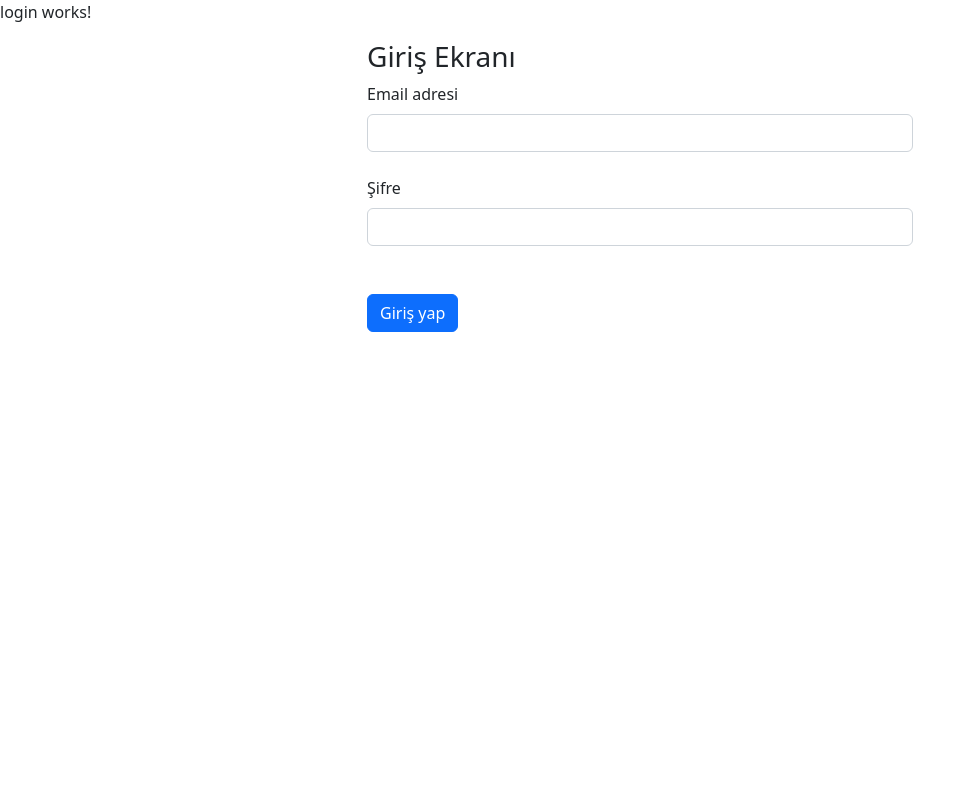
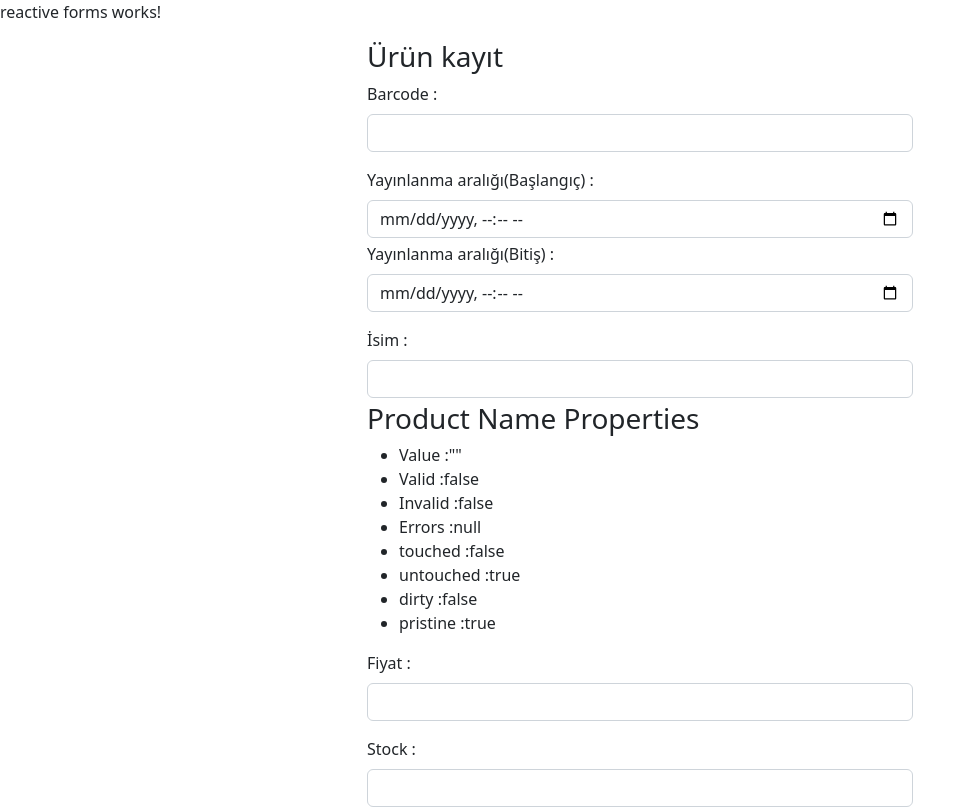
Before and after one commit to ersinelci/Siemens-Developer-Bootcamp, an Angular app in the folder Day-16/app/: page / in a window 1280 px wide. Shown: the top 809 px of the page, without its empty margins (0-975 px from the left). Built offline with nearby package versions, Linux system fonts and the light colour scheme; no server answers.

Commit message:
saat 3 commit

```diff
--- a/Day-16/app/src/app/app.component.html
+++ b/Day-16/app/src/app/app.component.html
@@ -1,5 +1,5 @@
-<!-- <app-reactive-forms></app-reactive-forms> -->
-<app-login></app-login>
+<app-reactive-forms></app-reactive-forms>
+<!-- <app-login></app-login> -->
 <!-- <app-two-way-binding></app-two-way-binding> -->
 <!-- <app-template-driven></app-template-driven> -->
 
--- a/Day-16/app/src/app/forms/reactive-forms/reactive-forms.component.ts
+++ b/Day-16/app/src/app/forms/reactive-forms/reactive-forms.component.ts
@@ -22,7 +22,9 @@ export class ReactiveFormsComponent {
         {
           Validators: [Validators.required, Validators.minLength(5)],
           asyncValidators: [ExistProductNameValidator(this.postService)],
+          updateOn: 'change' //change,blur,submit
         },
+
       ],
       price: [
         '',
@@ -61,6 +63,10 @@ export class ReactiveFormsComponent {
     this.postService.searchByProductName('sunt').subscribe((x) => {
       console.log(x.length);
     });
+
+    this.productForm.get('barcode')?.valueChanges.subscribe((x) => {
+      console.log(x);
+    })
   }
 
   save() {
```
